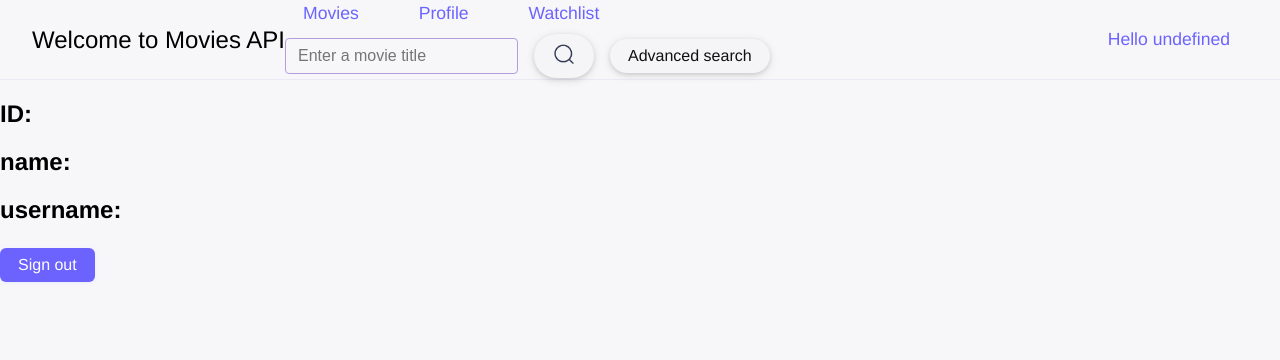
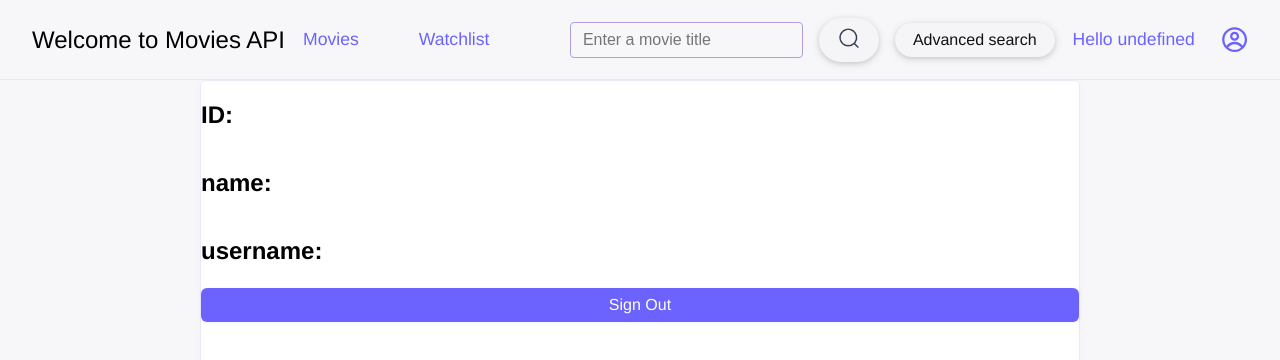
Before and after one commit to yk60/Movie_API, a React (Create React App) app in the folder client/: page /profile in a window 1280 px wide. Shown: the top 360 px of the page. Built offline with nearby package versions, Linux system fonts and the light colour scheme.

Commit message:
Conditionally show login or profile button based on auth state, update css

```diff
--- a/client/src/components/Navbar.js
+++ b/client/src/components/Navbar.js
@@ -1,6 +1,8 @@
 import { Link, useNavigate } from "react-router-dom";
 import React, { useContext } from "react";
 import { AuthContext } from "../context/AuthContext";
+import { CgProfile } from "react-icons/cg";
+import "../styles/Login.css";
 
 function Navbar({ children }) {
   const { user, setUser, isAuthenticated, setIsAuthenticated } =
@@ -17,16 +19,24 @@ function Navbar({ children }) {
       <div className="navbar-content">
         <div className="navbar-links">
           <Link to="/movies">Movies</Link>
-          <Link to="/profile">Profile</Link>
           <Link to="/watchlists">Watchlist</Link>
         </div>
         {children}
       </div>
-      <div className="navbar-links">
-        <Link to="/auth/login">
-          {user && isAuthenticated ? `Hello ${user.username}` : "Login"}
-        </Link>
-      </div>
+      {user && isAuthenticated ? (
+        <>
+          <div className="navbar-links">
+            <Link to="/profile">{`Hello ${user.username}`}</Link>
+          </div>
+          <CgProfile className="profile-icon" />
+        </>
+      ) : (
+        <>
+          <div className="navbar-links">
+            <Link to="/auth/login">Sign In</Link>
+          </div>
+        </>
+      )}
     </div>
   );
 }
--- a/client/src/components/Profile.js
+++ b/client/src/components/Profile.js
@@ -21,21 +21,26 @@ function Profile() {
   };
 
   return (
-    <div>
-      <Notification message={notification} onDone={() => setNotification("")} />
+    <div className="container">
+      <div className="cell2">
+        <Notification
+          message={notification}
+          onDone={() => setNotification("")}
+        />
         {!user || !isAuthenticated ? (
           <>
             <div>Sign in to view your profile</div>
-          <button onClick={handleSignin}>Sign in</button>
+            <button onClick={handleSignin}>Sign In</button>
           </>
         ) : (
           <>
             <h2>ID: {user.userId}</h2>
             <h2>name: {user.name}</h2>
             <h2>username: {user.username}</h2>
-          <button onClick={handleSignout}>Sign out</button>
+            <button onClick={handleSignout}>Sign Out</button>
           </>
         )}
+      </div>
     </div>
   );
 }
--- a/client/src/styles/App.css
+++ b/client/src/styles/App.css
@@ -21,7 +21,6 @@ body {
   min-height: 100vh;
   height: auto;
   overflow: visible;
-  padding-top: 10px;
   margin-inline: auto;
   overflow: visible;
 }
--- a/client/src/styles/Login.css
+++ b/client/src/styles/Login.css
@@ -61,3 +61,12 @@
   color: #6c63ff;
   font-size: 1.1rem;
 }
+
+.profile-icon {
+  font-size: 1.7rem;
+  color: #6c63ff;
+  margin-left: 8px;
+  vertical-align: middle;
+  transition: color 0.2s, transform 0.15s;
+  cursor: pointer;
+}
```
Lines whose indentation alone changed are shown as unchanged.
